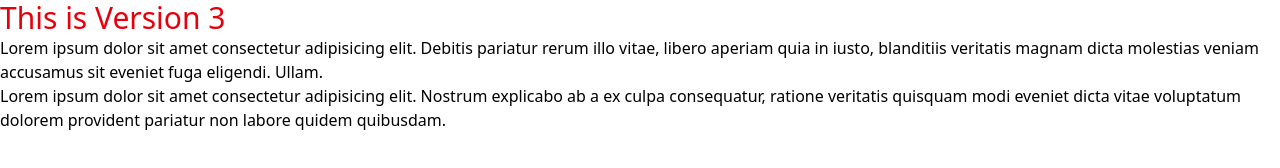
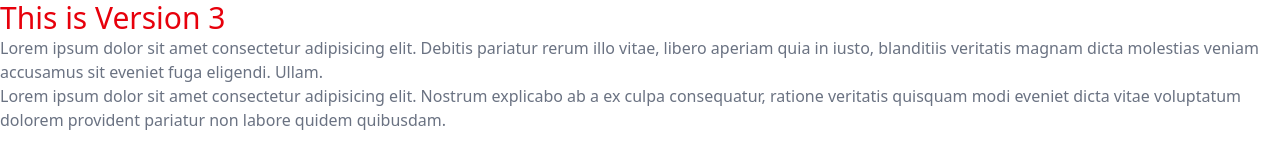
Before and after one commit to Sagarphuge/test-sample, a plain HTML site: page index.html in a window 1280 px wide. Drawn offline with nearby package versions, Linux system fonts and the light colour scheme.

Commit message:
add styles

```diff
--- a/index.html
+++ b/index.html
@@ -11,10 +11,15 @@
 
 <body>
     <h1 class="text-red-600 text-3xl"> This is Version 3</h1>
-    <p>Lorem ipsum dolor sit amet consectetur adipisicing elit. Debitis pariatur rerum illo vitae, libero aperiam quia
-        in iusto, blanditiis veritatis magnam dicta molestias veniam accusamus sit eveniet fuga eligendi. Ullam.</p>
-    <p>Lorem ipsum dolor sit amet consectetur adipisicing elit. Nostrum explicabo ab a ex culpa consequatur, ratione
-        veritatis quisquam modi eveniet dicta vitae voluptatum dolorem provident pariatur non labore quidem quibusdam.
+    <div class="text-gray-500">
+
+        <p>Lorem ipsum dolor sit amet consectetur adipisicing elit. Debitis pariatur rerum illo vitae, libero aperiam
+            quia
+            in iusto, blanditiis veritatis magnam dicta molestias veniam accusamus sit eveniet fuga eligendi. Ullam.</p>
+        <p>Lorem ipsum dolor sit amet consectetur adipisicing elit. Nostrum explicabo ab a ex culpa consequatur, ratione
+            veritatis quisquam modi eveniet dicta vitae voluptatum dolorem provident pariatur non labore quidem
+            quibusdam.
+    </div>
     </p>
 </body>
 
```
